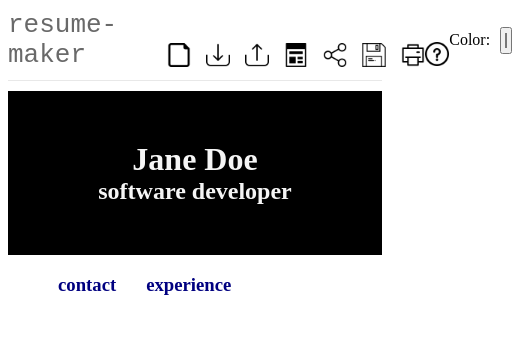
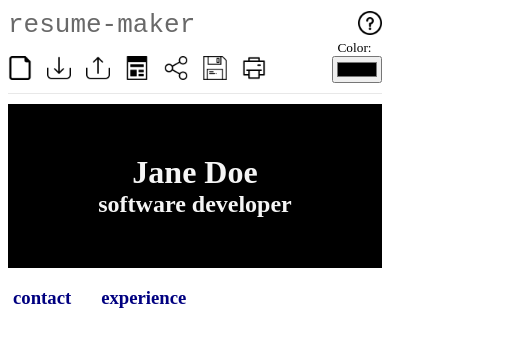
Before and after one commit to danplisetsky/resume-maker, a website: page index.html in a window 390 px wide. Shown: the whole page, 512 px wide, since content can reach past the window. Drawn offline with Linux system fonts and the light colour scheme.

Commit message:
add some mobile styling

```diff
--- a/index.html
+++ b/index.html
@@ -62,8 +62,10 @@
       <img src="img/nav/information.png" alt="help">
     </a>
 
-    <label for="colorPicker" id="colorPickerLabel">Color: </label>
-    <input type="color" id="colorPicker">
+    <div id="colorField">
+      <label for="colorPicker" id="colorPickerLabel">Color: </label>
+      <input type="color" id="colorPicker">
+    </div>
   </div>
 
   <div id="CV">
--- a/style/style.css
+++ b/style/style.css
@@ -10,12 +10,27 @@
   border-bottom: 1px solid #e8e8e8;
 }
 
+@media (max-width: 680px) {
+  #navbar {
+    display: grid;
+    grid-template-areas:
+      "logo help"
+      "buttons color";
+  }
+}
+
 #logo {
   font-family: monospace;
   font-size: xx-large;
   font-style: normal;
   color: dimgray !important;
   margin-right: 50px;
+}
+
+@media (max-width: 680px) {
+  #logo {
+    grid-area: logo;
+  }
 }
 
 /* buttons */
@@ -25,6 +40,12 @@
   display: -ms-flexbox;
   display: flex;
   align-self: flex-end;
+}
+
+@media (max-width: 680px) {
+  #buttons {
+    grid-area: buttons;
+  }
 }
 
 button {
@@ -59,18 +80,37 @@ a > img {
   margin: 0 auto;
 }
 
-#colorPicker,
-#colorPickerLabel {
-  cursor: pointer;
-  align-self: center;
+@media (max-width: 680px) {
+  #helpLink {
+    grid-area: help;
+    margin: 0;
+    justify-self: end;
+    align-self: center;
+  }
 }
 
-#colorPickerLabel {
+#colorField {
+  align-self: center;
   margin-left: auto;
+  display: flex;
+  flex-direction: row;
 }
 
-#colorPicker {
-  margin-left: 10px;
+@media (max-width: 680px) {
+  #colorField {
+    grid-area: color;
+    flex-direction: column;
+    font-size: smaller;
+  }
+}
+
+#colorField > * {
+  cursor: pointer;
+}
+
+#colorField > *:not(:last-child) {
+  margin-right: 5px;
+  align-self: center;
 }
 
 /* hashInput */
@@ -141,6 +181,12 @@ input[type="text"] {
   display: grid;
   grid-template-columns: auto 1fr;
   grid-column-gap: 30px;
+}
+
+@media (max-width: 680px) {
+  #grid {
+    margin: auto 5px;
+  }
 }
 
 #fstColumn {
```
